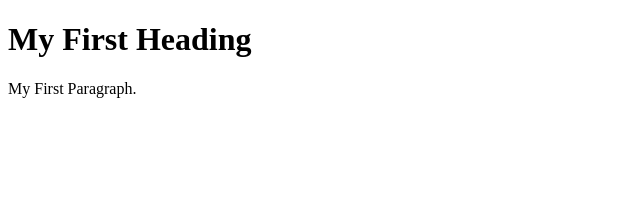
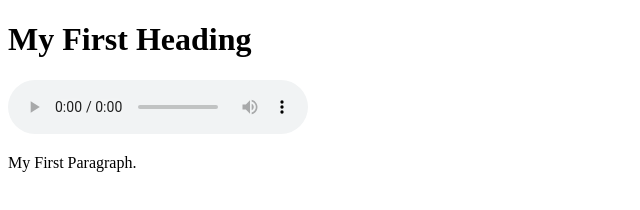
Before and after one commit to addiefranklin/addie, a plain HTML site: page index.html in a window 1280 px wide. Shown: the whole page, without its empty margins (0-640 px from the left). Drawn offline with Linux system fonts and the light colour scheme.

Commit message:
Update index.html

```diff
--- a/index.html
+++ b/index.html
@@ -2,6 +2,12 @@
 <html>
   <body>
     <h1>My First Heading</h1>
+    <div>
+      <audio controls>
+          <source src="accordion.mp3" type="audio/mpeg">
+          Your browser does not support the audio tag.
+      </audio>
+    </div>
     <p>My First Paragraph.</p>
   </body>
 </html>
```
